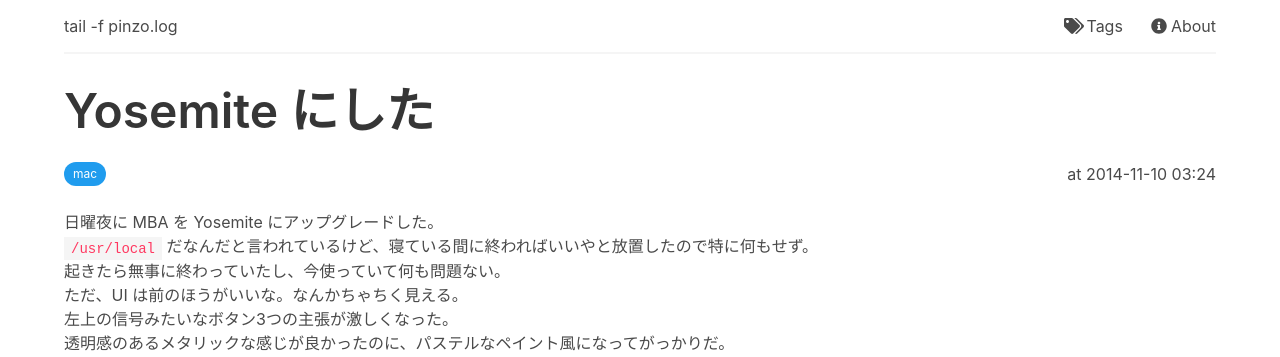
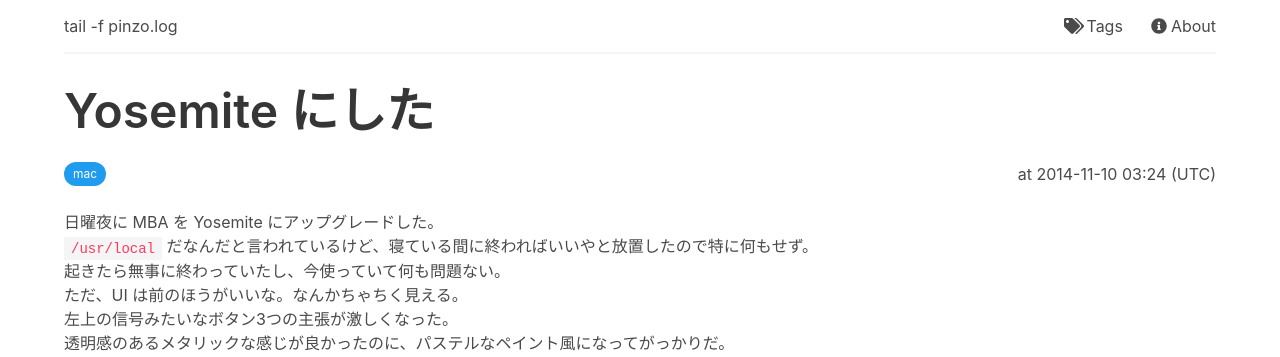
Before and after one commit to pinzolo/pinzolo.github.io, a Jekyll site: the page built from _posts/2014-11-10-upgrade-to-yosemite.md, in a window 1280 px wide. Shown: the top 357 px of the page. Built offline with Jekyll 4.4.1, drawn with Linux system fonts in a browser that asks for light colours; nearby versions of some CDN libraries.

Commit message:
Add timezone

```diff
--- a/_includes/posts.html
+++ b/_includes/posts.html
@@ -2,8 +2,8 @@
   {% for post in include.posts %}
   <div class="column is-4">
     <div class="box">
-      <p class="post-time">
-        {{ post.date | in_time_zone: "Asia/Tokyo" | date: "%Y-%m-%d" }}
+      <p class="post-time" data-post-date="{{ post.date | date_to_xmlschema }}">
+        {{ post.date | in_time_zone: "Asia/Tokyo" | date: "%Y-%m-%d (%Z)" }}
       </p>
       <p class="title is-4">
         <a href="{{ post.url }}">{{ post.title }}</a>
--- a/_layouts/post.html
+++ b/_layouts/post.html
@@ -5,8 +5,8 @@
 <main class="main-content container">
   <article class="post-entry">
     <h1 class="title is-1 post-title">{{ page.title }}</h1>
-    <p class="post-time is-pulled-right">
-      at {{ page.date | in_time_zone: "Asia/Tokyo" | date: '%Y-%m-%d %H:%M' }}
+    <p class="post-time is-pulled-right" data-post-date="{{ page.date | date_to_xmlschema }}">
+      at {{ page.date | in_time_zone: "Asia/Tokyo" | date: '%Y-%m-%d %H:%M (%Z)' }}
     </p>
     {% include tags.html tags=page.tags %}
     <div class="post-content">
```
